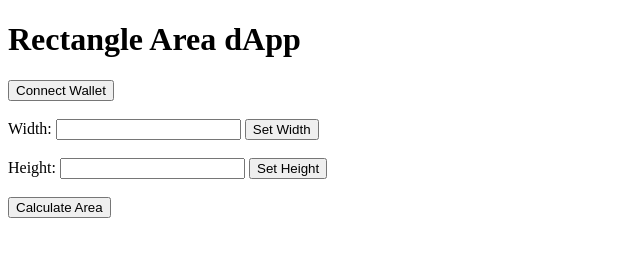
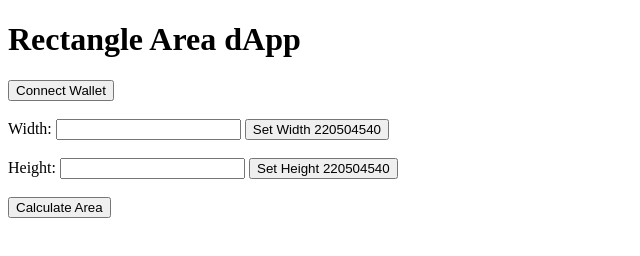
Before and after one commit to ju22dev/rectangle, a plain HTML site: page index.html in a window 1280 px wide. Shown: the whole page, without its empty margins (0-640 px from the left). Drawn offline with nearby package versions, Linux system fonts and the light colour scheme.

Commit message:
mod html

```diff
--- a/index.html
+++ b/index.html
@@ -15,12 +15,12 @@
 
     <label>Width:</label>
     <input id="widthInput" type="number" min="1" />
-    <button id="setWidthButton">Set Width</button>
+    <button id="setWidthButton">Set Width 220504540</button>
     <br><br>
 
     <label>Height:</label>
     <input id="heightInput" type="number" min="1" />
-    <button id="setHeightButton">Set Height</button>
+    <button id="setHeightButton">Set Height 220504540</button>
     <br><br>
 
     <button id="areaButton">Calculate Area</button>
```
